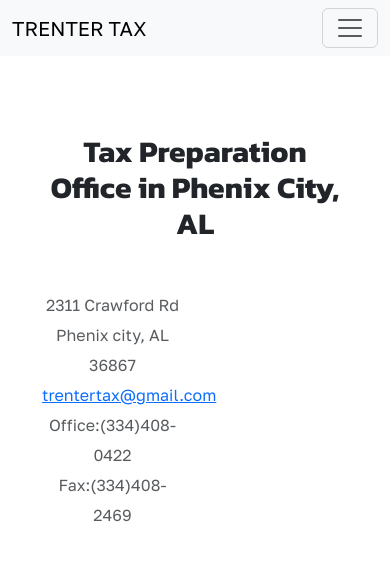
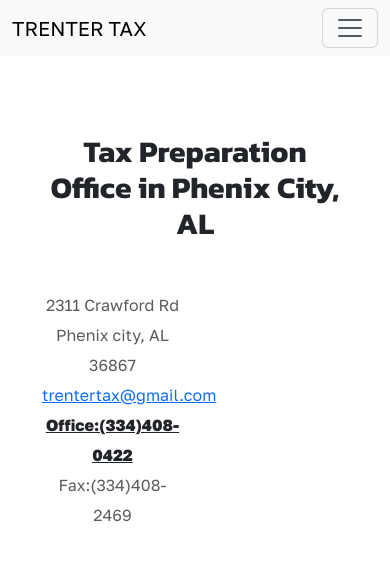
Before and after one commit to AnnaMitchellDeveloper/trenter-tax-project, a plain HTML site: page contact.html in a window 390 px wide. Shown: the top 575 px of the page. Drawn offline with nearby package versions, Linux system fonts and the light colour scheme.

Commit message:
Added link to phone number

```diff
--- a/contact.html
+++ b/contact.html
@@ -82,7 +82,7 @@
               <br />
               <a href="mailto:trentertax@gmail.com">trentertax@gmail.com</a>
               <br />
-              Office:(334)408-0422
+              <a href="tel:+13344080422" class="text-dark"><strong> Office:(334)408-0422 </strong></a>
               <br />
               Fax:(334)408-2469
             </p>
```
Also changed, not shown: index.html (+2 -2 lines).
